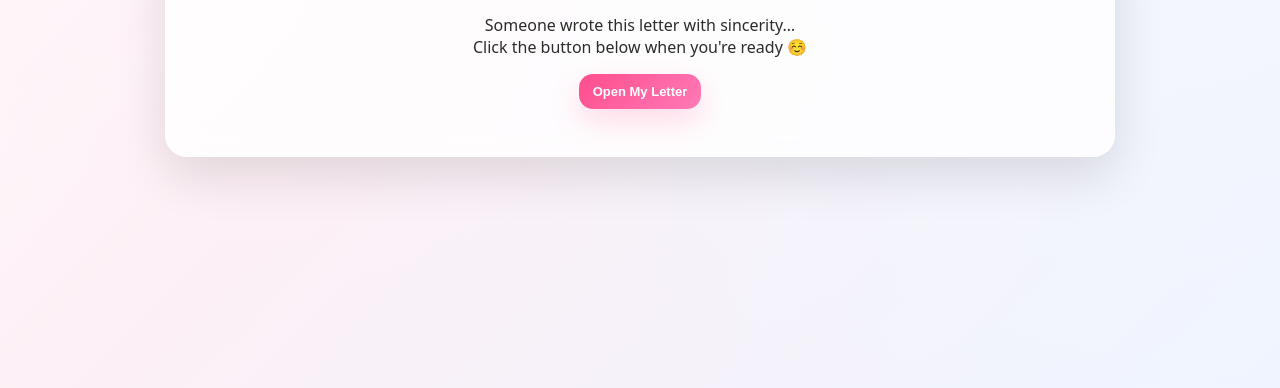
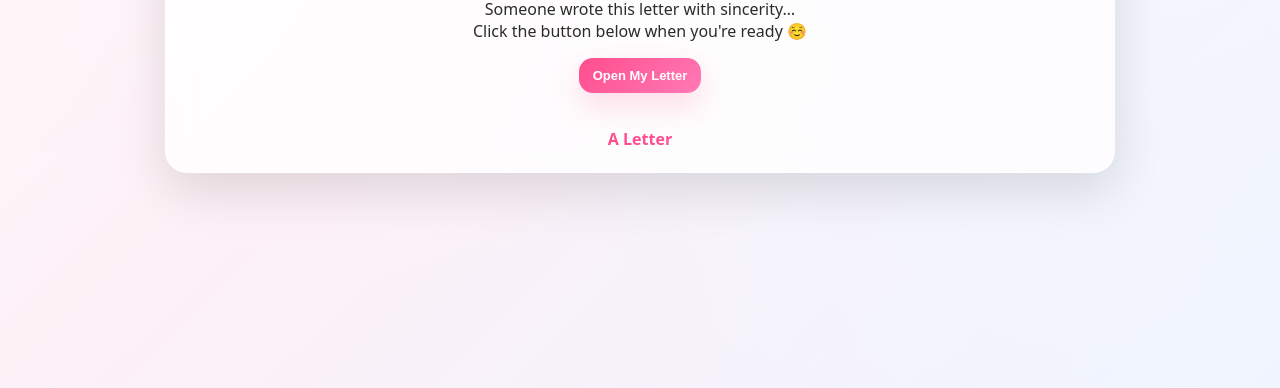
Before and after one commit to CJ7111-hub/FORALETTER, a plain HTML site: page index.html in a window 1280 px wide. Shown: the part 412-800 px from the top of the page. Drawn offline with Linux system fonts and the light colour scheme.

Commit message:
Second commit: index.html

```diff
--- a/index.html
+++ b/index.html
@@ -244,6 +244,13 @@
         </div>
       </div>
 
+      <div style="text-align:center; margin-top:10px;">
+  <a href="https://cj7111-hub.github.io/Letter/" target="_blank"
+     style="color:#ff4d8d; font-weight:700; text-decoration:none;">
+    A Letter
+  </a>
+</div>
+
     </section>
   </main>
 
```
